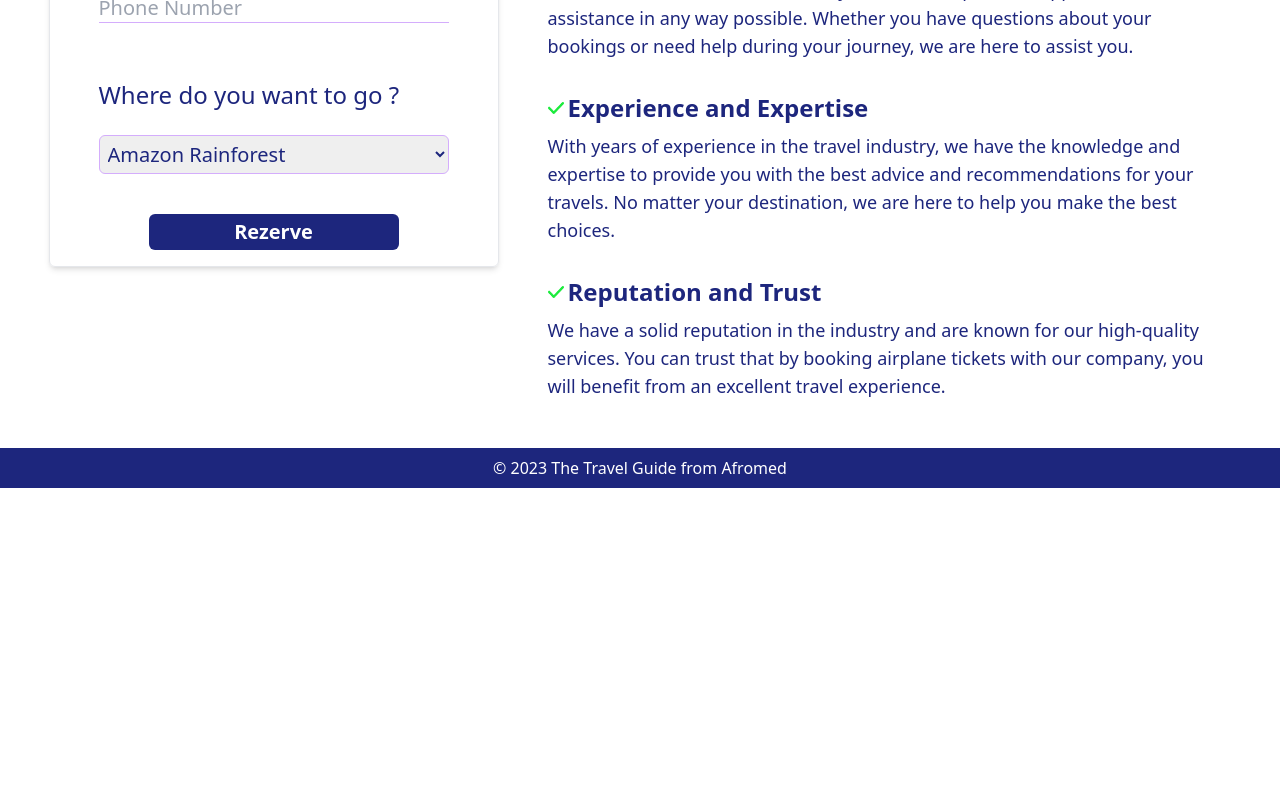
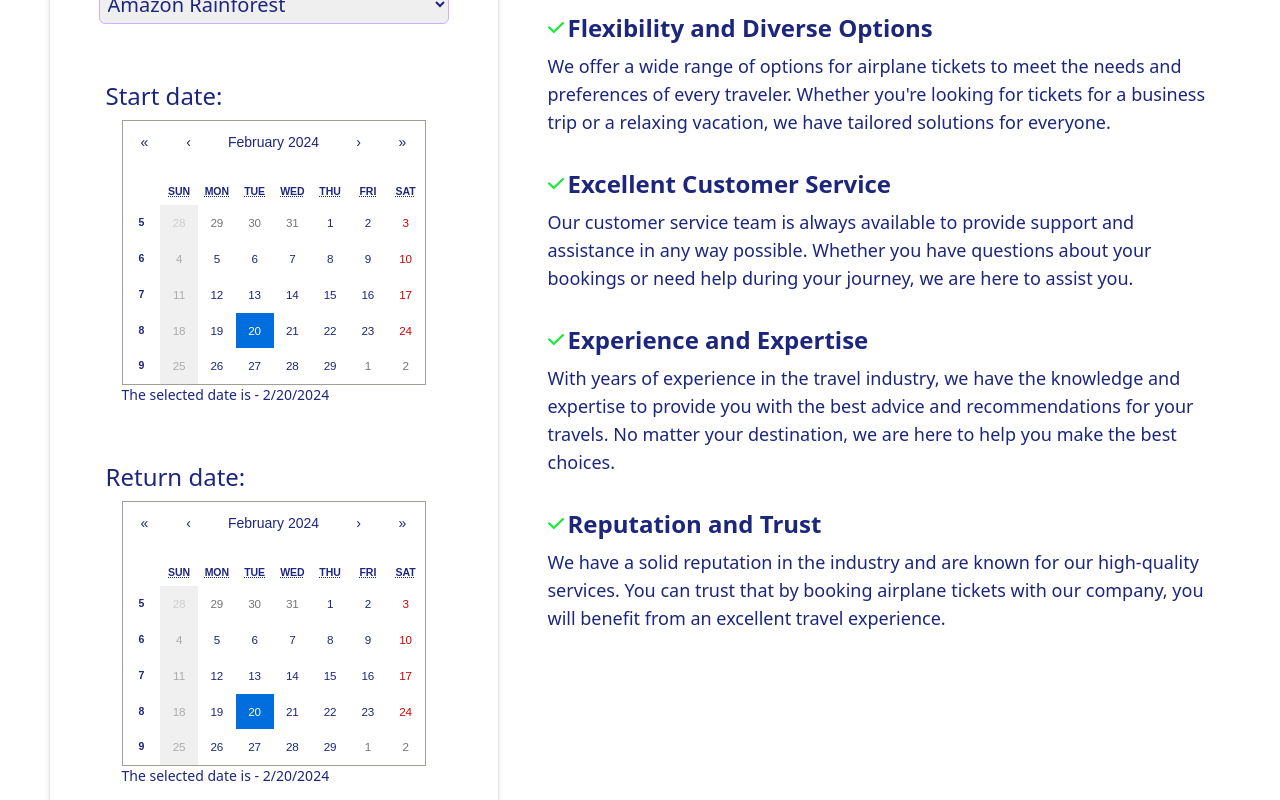
Before and after one commit to MedeeaCriste/GuidTravelApp_REACT, a React (Create React App) app: page /ticket in a window 1280 px wide. Shown: the part 720-1520 px from the top of the page. Before the commit the page ends 1208 px from the top, so only its background shows below. Built offline with nearby package versions, Linux system fonts and the light colour scheme.

Commit message:
Using the React-calendar Library to Create a Calendar in ReactJS

```diff
--- a/package.json
+++ b/package.json
@@ -8,6 +8,7 @@
     "@testing-library/user-event": "^13.5.0",
     "react": "^18.2.0",
     "react-burger-menu": "^3.0.9",
+    "react-calendar": "^4.8.0",
     "react-dom": "^18.2.0",
     "react-scripts": "5.0.1",
     "react-slick": "^0.30.2",
--- a/src/Components/Form.tsx
+++ b/src/Components/Form.tsx
@@ -1,11 +1,14 @@
 import React, { useState }  from 'react'
+import SelectDate from '../Components/SelectDate.tsx'
 
 export default function Form() { const [formData, setFormData] = useState({
     nume: '',
     prenume: '',
     email: '',
     number:'',
-    destinatie: 'Paris'
+    destinatie: 'Paris',
+    data1:'',
+    data2:'',
   });
 
   const handleChange = (e) => {
@@ -66,6 +69,24 @@ export default function Form() { const [formData, setFormData] = useState({
 
           </select>
         </div>
+        <div className='text-left flex  flex-col mt-4'>
+        <h1 className='px-8 2xl:px-12 xl:text-2xl mb-2'>Start date: </h1>
+        <div>
+        <label htmlFor="data1"> <SelectDate/></label>
+
+
+        </div>
+
+        </div>
+        <div className='text-left flex  flex-col mt-4'>
+        <h1 className='px-8 2xl:px-12 xl:text-2xl mb-2'>Return date: </h1>
+        <div>
+        <label htmlFor="data2"> <SelectDate/></label>
+
+        </div>
+
+        </div>
+
         <button type="submit" className="btn text-white font-semibold lg:w-[250px] bg-[#1D267D] w-[150px] rounded-md p-1">Rezerve</button>
       </form>
     </div>
--- /dev/null
+++ b/src/Components/SelectDate.tsx
@@ -0,0 +1,28 @@
+import React, { useState } from 'react'
+import Calendar from "react-calendar";
+import "react-calendar/dist/Calendar.css";
+export default function SelectDate() {
+  const [date, changeDate] = useState(new Date());
+
+  function changeValue(val) {
+     changeDate(val);
+  }
+
+  return (
+     <div className='w-[300px] px-4 lg:text-sm lg:w-[400px] mx-auto 2xl:w-[600px] xl:px-12  text-xs'>
+
+        <Calendar
+           onChange = {changeValue}
+           value = {date}
+           minDate = {new Date(2022, 8, 21)} // To set minimum date
+           maxDate = {new Date(2025, 12, 22)} // To set maximum date
+           showWeekNumbers = {true} // TO show week numbers
+           showNeighboringMonth = {true}
+           calendarType = "US" // Changing the calender type
+           tileDisabled = {({ date }) => date.getDay() === 0} // Disabaling the sunday
+        />
+
+        <p>The selected date is - {date.toLocaleDateString()}</p>
+     </div>
+  );
+}
--- a/src/pages/Ticket.tsx
+++ b/src/pages/Ticket.tsx
@@ -7,6 +7,7 @@ export default function Ticket() {
     <div className='flex flex-col justify-center rounded-md items-center mt-4 container mx-auto border-[1px] p-4 shadow-md w-[300px] lg:w-[450px] 2xl:w-[600px] '>
       <h1 className='text-2xl text-[#1D267D] font-semibold lg:text-3xl xl:text-4xl lg:mb-8'>Rezerve a ticket</h1>
       <Form/>
+
     </div>
 
     <div className='container mx-auto p-4 lg:w-[450px] xl:w-[700px] 2xl:w-[800px] mt-4'>
```
Also changed, not shown: 1 other file (tests, documents, lock files or other folders).
